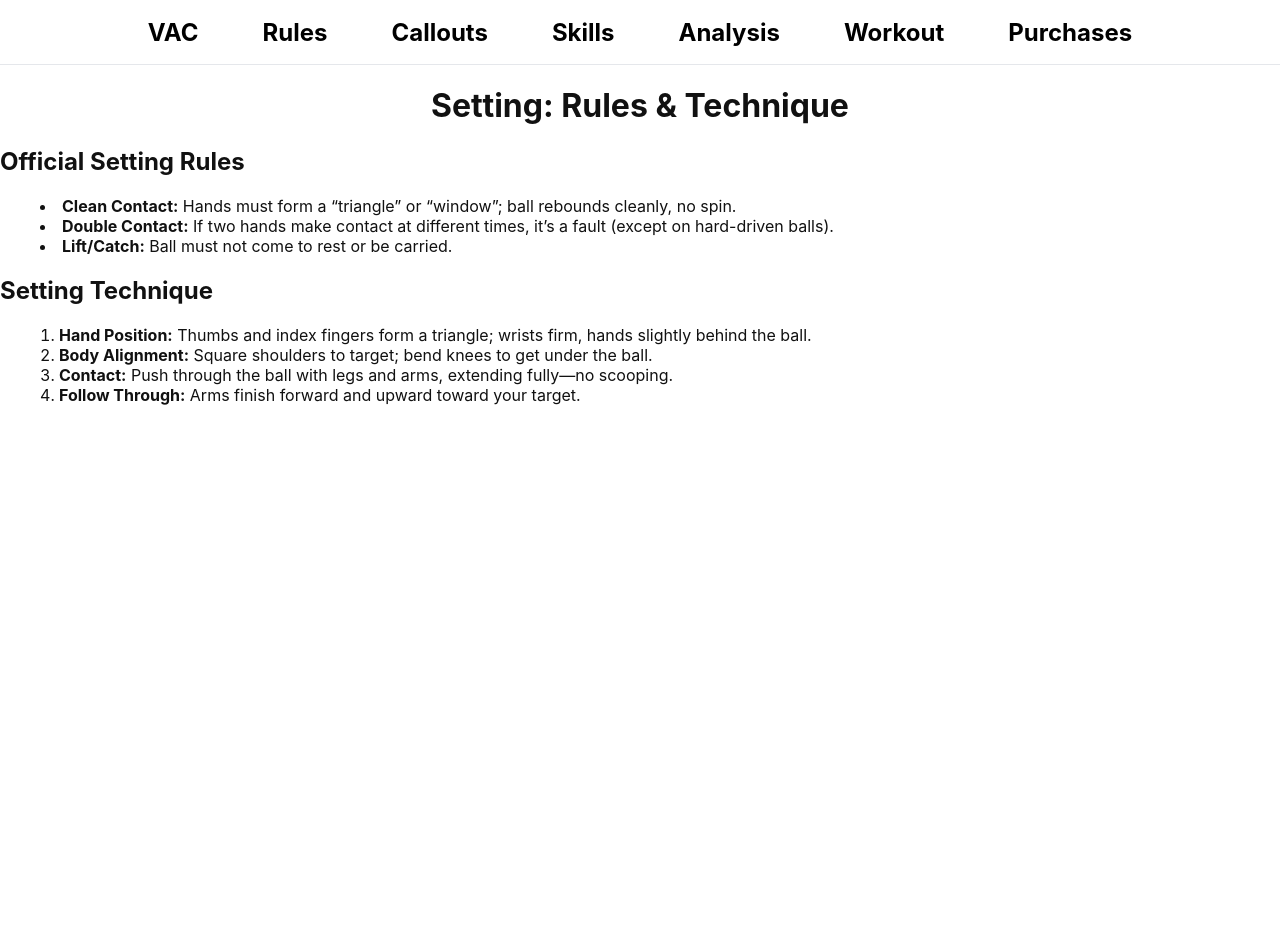
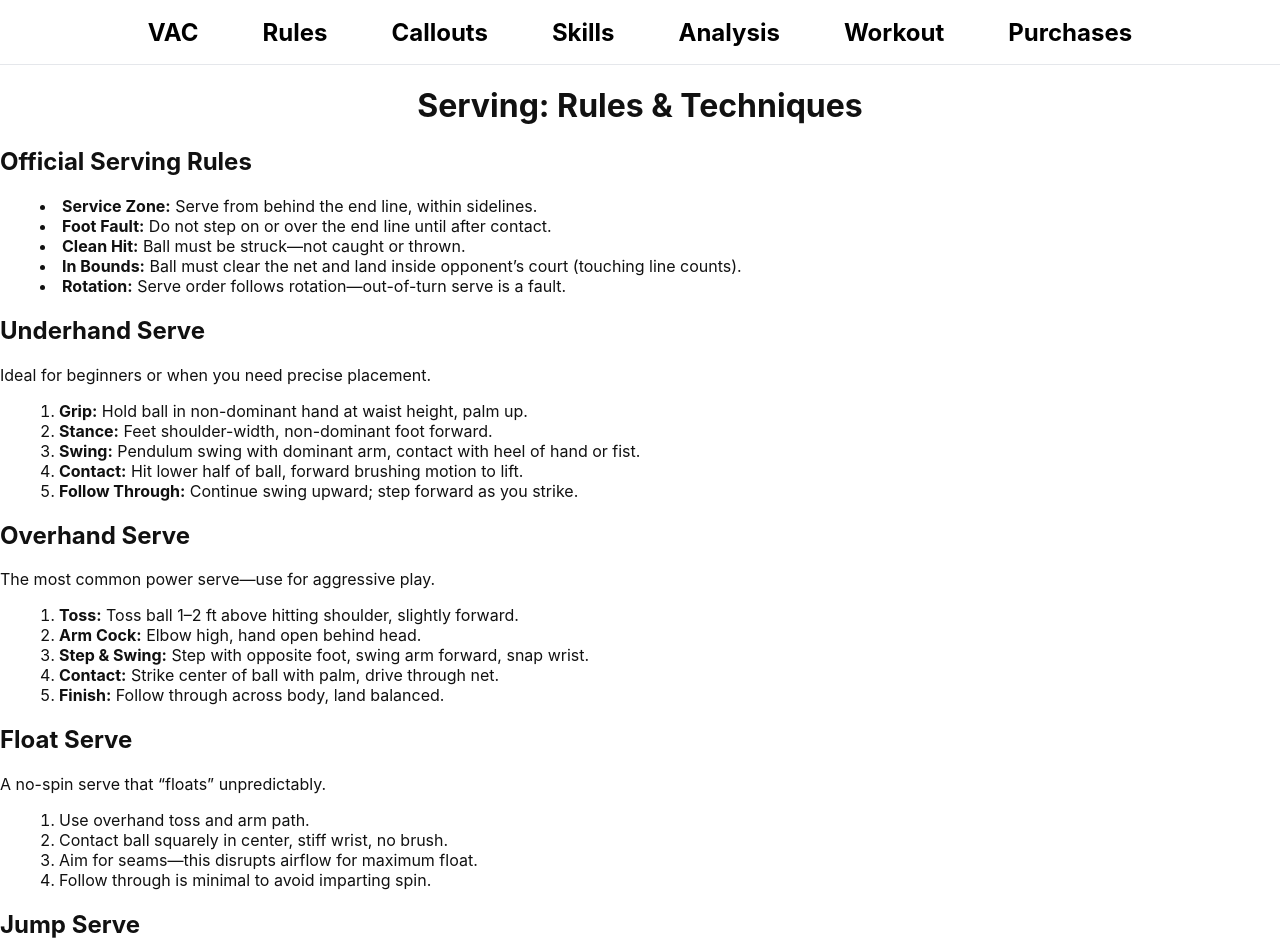
Before and after one commit to blueweriy/volleyball-ai-website, a React (Vite) app: page /skills/serve in a window 1280 px wide. Shown: the top 952 px of the page. Before the commit the page ends 886 px from the top, so only its background shows below. Built offline with nearby package versions, Linux system fonts and the light colour scheme.

Commit message:
Update Serve.jsx

```diff
--- a/src/pages/skillpages/Serve.jsx
+++ b/src/pages/skillpages/Serve.jsx
@@ -1,48 +1,115 @@
-// src/pages/skillpages/Set.jsx
+// src/pages/skillpages/Serve.jsx
 import React from "react";
 
-export default function Set() {
+export default function Serve() {
   return (
-    <div className="bg-white text-gray-900 py-16 px-8 lg:px-20 max-w-4xl mx-auto leading-relaxed">
+    <div className="bg-white text-gray-900 py-16 px-8 lg:px-20 max-w-4xl mx-auto">
       {/* Smooth scrolling */}
       <style>{`html { scroll-behavior: smooth; }`}</style>
 
+      {/* Page Title */}
       <h1 className="text-4xl font-serif font-bold mb-6 text-center">
-        Setting: Rules & Technique
+        Serving: Rules & Techniques
       </h1>
 
-      {/* Setting Basics */}
+      {/* Serving Rules */}
       <section className="mb-12">
-        <h2 className="text-2xl font-semibold mb-3">Official Setting Rules</h2>
-        <ul className="list-disc list-inside space-y-2">
+        <h2 className="text-2xl font-semibold mb-3">Official Serving Rules</h2>
+        <ul className="list-disc list-inside space-y-2 leading-relaxed">
           <li>
-            <strong>Clean Contact:</strong> Hands must form a “triangle” or “window”; ball rebounds cleanly, no spin.
+            <strong>Service Zone:</strong> Serve from behind the end line, within sidelines.
           </li>
           <li>
-            <strong>Double Contact:</strong> If two hands make contact at different times, it’s a fault (except on hard-driven balls).
+            <strong>Foot Fault:</strong> Do not step on or over the end line until after contact.
           </li>
           <li>
-            <strong>Lift/Catch:</strong> Ball must not come to rest or be carried.
+            <strong>Clean Hit:</strong> Ball must be struck—not caught or thrown.
+          </li>
+          <li>
+            <strong>In Bounds:</strong> Ball must clear the net and land inside opponent’s court (touching line counts).
+          </li>
+          <li>
+            <strong>Rotation:</strong> Serve order follows rotation—out-of-turn serve is a fault.
           </li>
         </ul>
       </section>
 
-      {/* Technique */}
-      <section>
-        <h2 className="text-2xl font-semibold mb-3">Setting Technique</h2>
+      {/* Underhand Serve */}
+      <section className="mb-12">
+        <h2 className="text-2xl font-semibold mb-3">Underhand Serve</h2>
+        <p className="mb-4 leading-relaxed">
+          Ideal for beginners or when you need precise placement.
+        </p>
         <ol className="list-decimal list-inside space-y-2 leading-relaxed">
           <li>
-            <strong>Hand Position:</strong> Thumbs and index fingers form a triangle; wrists firm, hands slightly behind the ball.
+            <strong>Grip:</strong> Hold ball in non-dominant hand at waist height, palm up.
           </li>
           <li>
-            <strong>Body Alignment:</strong> Square shoulders to target; bend knees to get under the ball.
+            <strong>Stance:</strong> Feet shoulder-width, non-dominant foot forward.
           </li>
           <li>
-            <strong>Contact:</strong> Push through the ball with legs and arms, extending fully—no scooping.
+            <strong>Swing:</strong> Pendulum swing with dominant arm, contact with heel of hand or fist.
           </li>
           <li>
-            <strong>Follow Through:</strong> Arms finish forward and upward toward your target.
+            <strong>Contact:</strong> Hit lower half of ball, forward brushing motion to lift.
           </li>
+          <li>
+            <strong>Follow Through:</strong> Continue swing upward; step forward as you strike.
+          </li>
+        </ol>
+      </section>
+
+      {/* Overhand Serve */}
+      <section className="mb-12">
+        <h2 className="text-2xl font-semibold mb-3">Overhand Serve</h2>
+        <p className="mb-4 leading-relaxed">
+          The most common power serve—use for aggressive play.
+        </p>
+        <ol className="list-decimal list-inside space-y-2 leading-relaxed">
+          <li>
+            <strong>Toss:</strong> Toss ball 1–2 ft above hitting shoulder, slightly forward.
+          </li>
+          <li>
+            <strong>Arm Cock:</strong> Elbow high, hand open behind head.
+          </li>
+          <li>
+            <strong>Step & Swing:</strong> Step with opposite foot, swing arm forward, snap wrist.
+          </li>
+          <li>
+            <strong>Contact:</strong> Strike center of ball with palm, drive through net.
+          </li>
+          <li>
+            <strong>Finish:</strong> Follow through across body, land balanced.
+          </li>
+        </ol>
+      </section>
+
+      {/* Float Serve */}
+      <section className="mb-12">
+        <h2 className="text-2xl font-semibold mb-3">Float Serve</h2>
+        <p className="mb-4 leading-relaxed">
+          A no-spin serve that “floats” unpredictably.
+        </p>
+        <ol className="list-decimal list-inside space-y-2 leading-relaxed">
+          <li>Use overhand toss and arm path.</li>
+          <li>Contact ball squarely in center, stiff wrist, no brush.</li>
+          <li>Aim for seams—this disrupts airflow for maximum float.</li>
+          <li>Follow through is minimal to avoid imparting spin.</li>
+        </ol>
+      </section>
+
+      {/* Jump Serve */}
+      <section className="mb-12">
+        <h2 className="text-2xl font-semibold mb-3">Jump Serve</h2>
+        <p className="mb-4 leading-relaxed">
+          Combines power and deception—requires approach and jump.
+        </p>
+        <ol className="list-decimal list-inside space-y-2 leading-relaxed">
+          <li>Take 2–3 step approach to build momentum.</li>
+          <li>Toss ball 2–3 ft above reach, slightly forward.</li>
+          <li>Explosive jump off both feet, eyes locked on ball.</li>
+          <li>Swing arm over—snap for topspin or stiffen for float.</li>
+          <li>Land inside end line in ready defensive position.</li>
         </ol>
       </section>
     </div>
```
